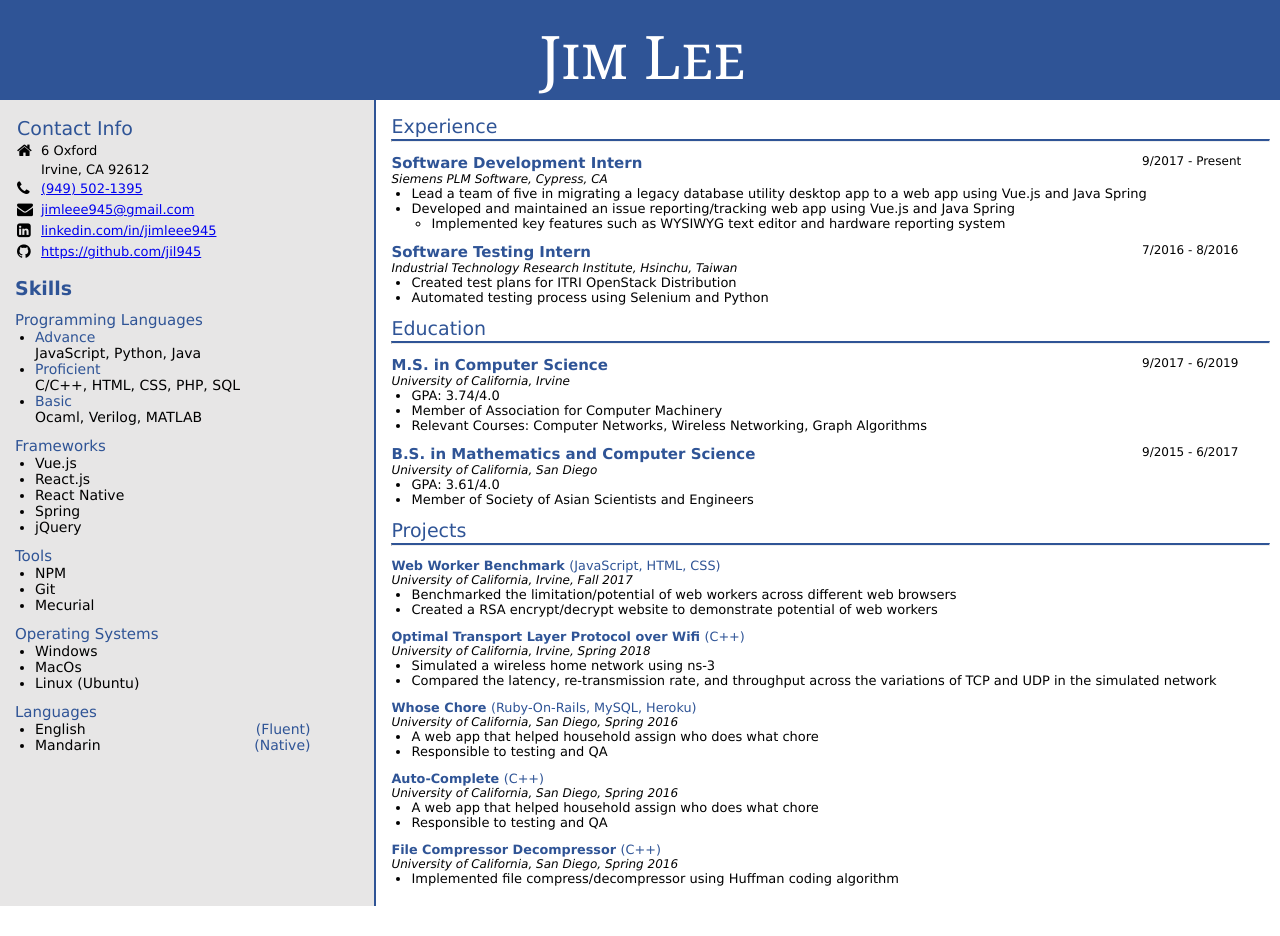
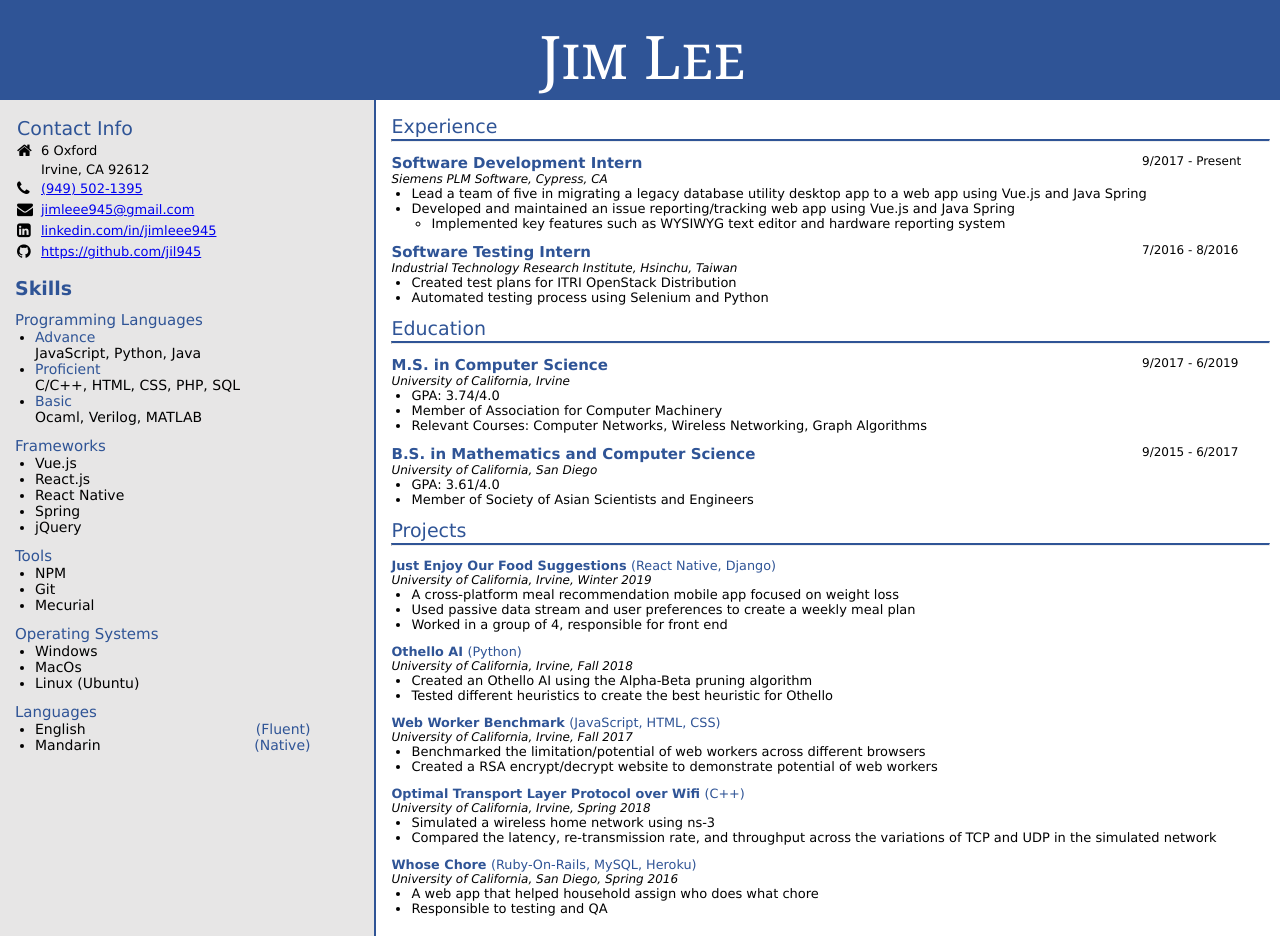
Before and after one commit to jil945/Resume, a Vue app: page / in a window 1280 px wide. Before the commit the page ends 906 px from the top, so only its background shows below. Built offline with nearby package versions, Linux system fonts and the light colour scheme.

Commit message:
Added Fall 18 and Winter 19 projects

```diff
--- a/src/App.vue
+++ b/src/App.vue
@@ -274,16 +274,29 @@ export default {
             const UCI  = "University of California, Irvine";
             const UCSD = "University of California, San Diego";
 
-            let webWorkerBenchmark = {
-                title: "Web Worker Benchmark",
-                techUsed: ["JavaScript", "HTML", "CSS"],
+            let JEFS = {
+                title: "Just Enjoy Our Food Suggestions",
+                techUsed: ["React Native", "Django"],
                 location: UCI,
-                date: "Fall 2017",
+                date: "Winter 2019",
                 details: [
-                    "Benchmarked the limitation/potential of web workers across different web browsers",
-                    "Created a RSA encrypt/decrypt website to demonstrate potential of web workers",
+                    "A cross-platform meal recommendation mobile app focused on weight loss",
+                    "Used passive data stream and user preferences to create a weekly meal plan",
+                    "Worked in a group of 4, responsible for front end"
                 ]
             };
+
+            let othelloAi = {
+                title: "Othello AI",
+                techUsed: ["Python"],
+                location: UCI,
+                date: "Fall 2018",
+                details: [
+                    "Created an Othello AI using the Alpha-Beta pruning algorithm",
+                    "Tested different heuristics to create the best heuristic for Othello"
+                ]
+            };
+
             let wifiTcp = {
                 title: "Optimal Transport Layer Protocol over Wifi",
                 techUsed: ["C++"],
@@ -292,6 +305,16 @@ export default {
                 details: [
                     "Simulated a wireless home network using ns-3",
                     "Compared the latency, re-transmission rate, and throughput across the variations of TCP and UDP in the simulated network",
+                ]
+            };
+            let webWorkerBenchmark = {
+                title: "Web Worker Benchmark",
+                techUsed: ["JavaScript", "HTML", "CSS"],
+                location: UCI,
+                date: "Fall 2017",
+                details: [
+                    "Benchmarked the limitation/potential of web workers across different browsers",
+                    "Created a RSA encrypt/decrypt website to demonstrate potential of web workers",
                 ]
             };
             let whoseChore = {
@@ -325,9 +348,9 @@ export default {
             };
 
             if (this.isNetwork) {
-                return [ wifiTcp,  webWorkerBenchmark, whoseChore, autoComplete, fileCompDepressor ];
+                return [ wifiTcp, JEFS, othelloAi, webWorkerBenchmark, whoseChore ];
             }
-            return [ webWorkerBenchmark, wifiTcp, whoseChore, autoComplete, fileCompDepressor ];
+            return [ JEFS, othelloAi, webWorkerBenchmark, wifiTcp, whoseChore ];
         }
     },
     methods: {
```
